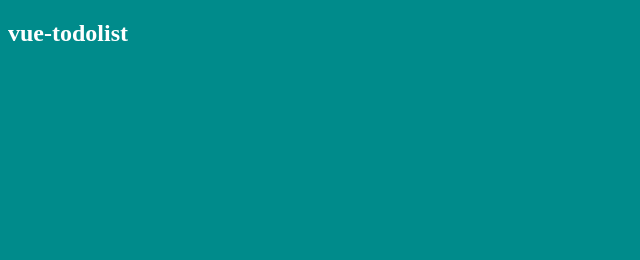
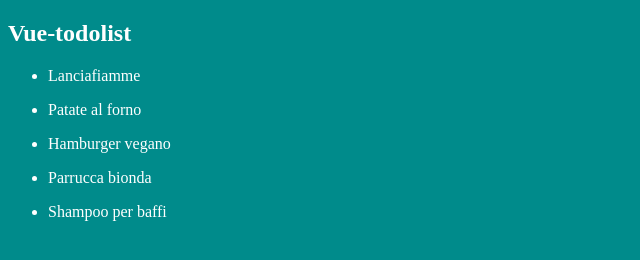
Before and after one commit to Luca-Rubino/vue-todolist, a plain HTML site: page index.html in a window 1280 px wide. Shown: the whole page, without its empty margins (0-640 px from the left). Drawn offline with nearby package versions, Linux system fonts and the light colour scheme.

Commit message:
inserire nel documento i riferimenti all'array creato

```diff
--- a/index.html
+++ b/index.html
@@ -10,9 +10,14 @@
     <link rel="stylesheet" href="css/style.css">
 </head>
 <body>
-    <section>
-        <h1>vue-todolist</h1>
+    <section id="app">
+        <h1>{{titolo}}</h1>
+        <ul v-for="(item, index) in todoList" :key="index">
+            <li :class="(item.done === true) ? 'true' : 'false' " @click="sbarratoInElenco(index)">{{item.content}}</li>
+        </ul>
     </section>
+    <!-- Vue -->
+    <script src="https://unpkg.com/vue@3/dist/vue.global.js"></script>
     <!-- my script -->
     <script src="js/script.js"></script>
 </body>
```
